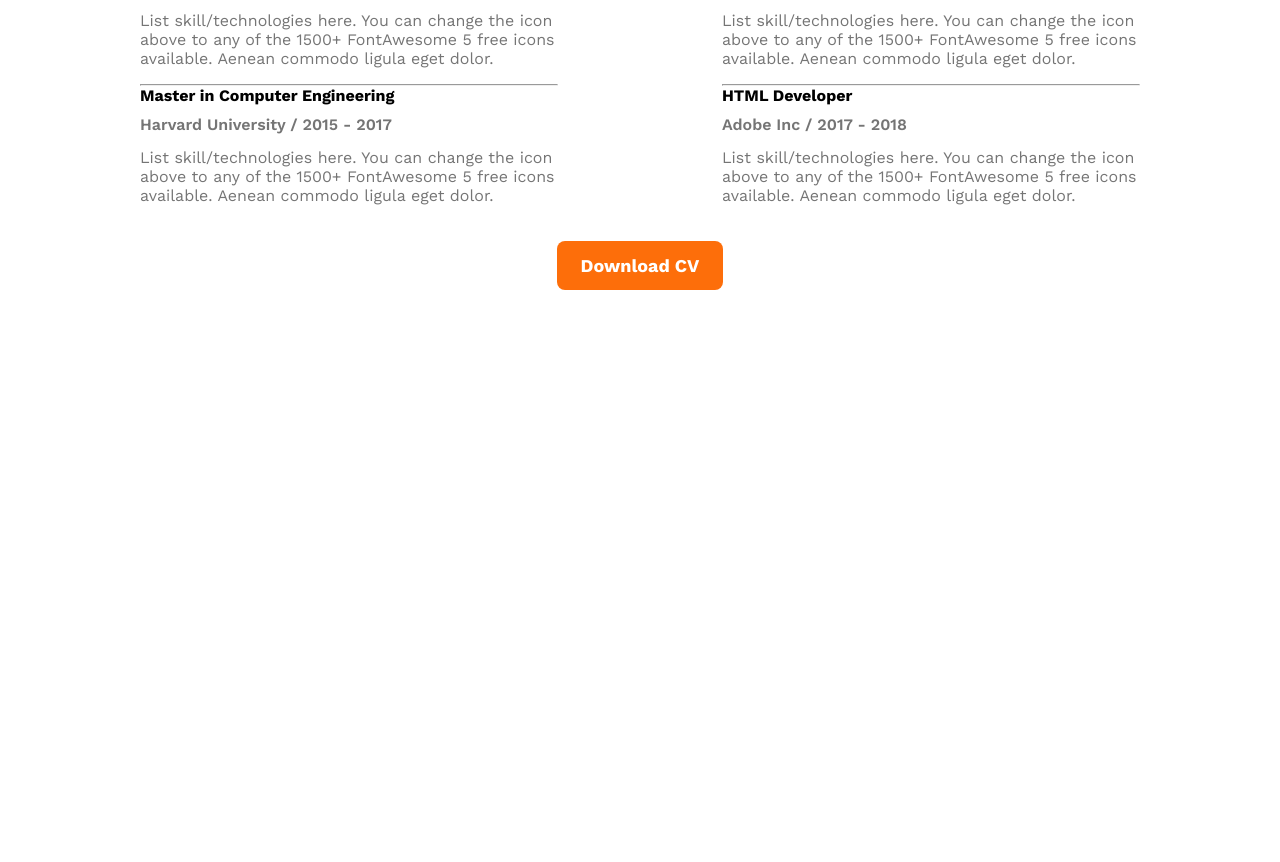
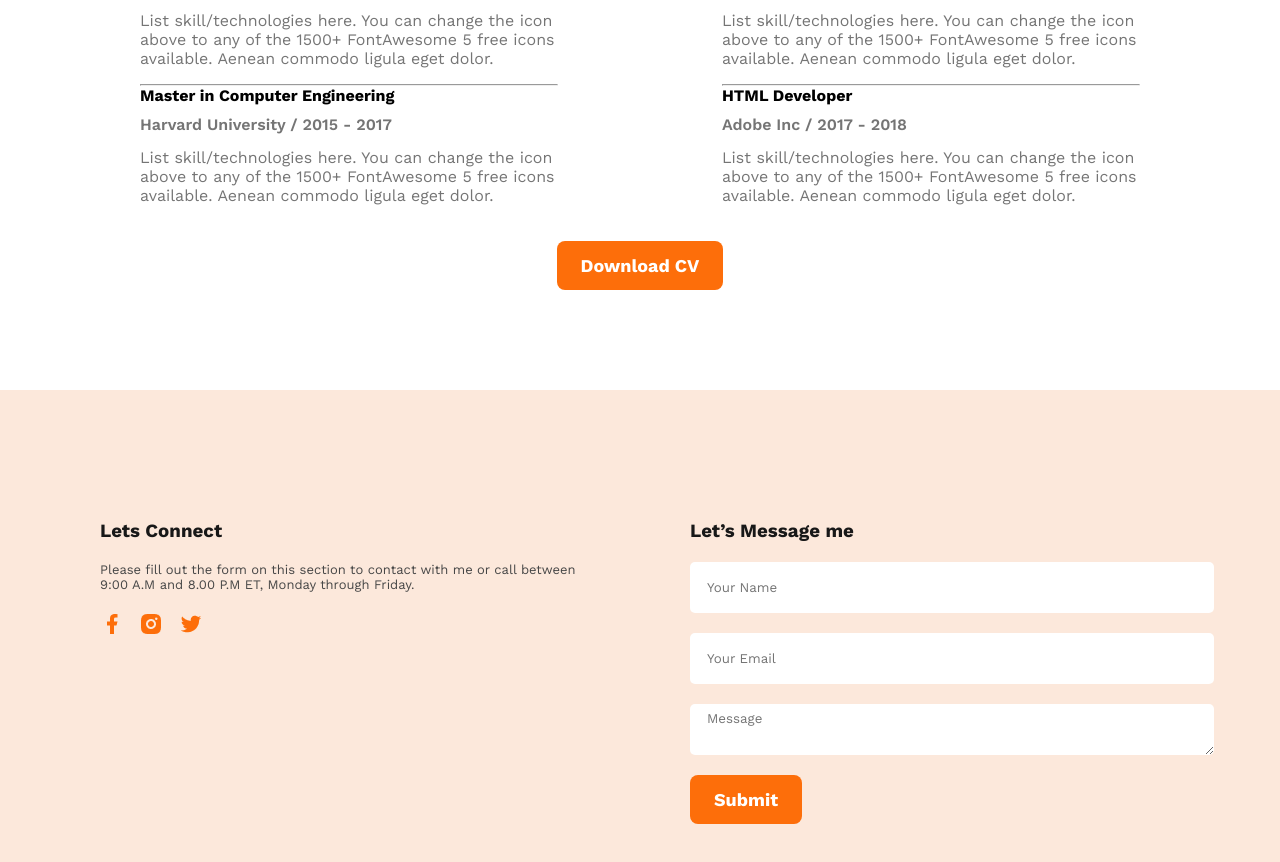
Before and after one commit to zobaer-zahad-reza/Portfolio-Project, a plain HTML site: page index.html in a window 1280 px wide. Shown: the part 2392-3254 px from the top of the page. Before the commit the page ends 2682 px from the top, so only its background shows below. Drawn offline with nearby package versions, Linux system fonts and the light colour scheme.

Commit message:
end edit

```diff
--- a/index.html
+++ b/index.html
@@ -136,6 +136,25 @@
             </div>
         </section>
     </main>
-    <footer></footer>
+    <footer class="sec-bg">
+        <div class="footer-column">
+            <h3 class="footer-title">Lets Connect</h3>
+            <p class="dark-2">Please fill out the form on this section to contact with me or call between 9:00 A.M and 8.00 P.M ET, Monday through Friday.</p>
+            <div class="footer-icon">
+                <a href="https://www.facebook.com/"><img src="images/icons/facebook.png" alt="fb"></a>
+                <a href="https://www.instagram.com"><img src="images/icons/insta.png" alt="insta"></a>
+                <a href="https://www.x.com"><img src="images/icons/twitter.png" alt="twitter"></a>
+            </div>
+        </div>
+        <div class="footer-column">
+            <h3 class="footer-title">Let’s Message me</h3>
+            <form action="">
+                <input class="dark-3" type="text" name="" id="" placeholder="Your Name">
+                <input class="dark-3" type="email" name="" id="" placeholder="Your Email">
+                <textarea class="dark-3" name="" id="" cols="30" rows="20" placeholder="Message"></textarea>
+                <input type="submit" value="Submit" class="btn">
+            </form>
+        </div>
+    </footer>
 </body>
 </html>
--- a/styles/myweb.css
+++ b/styles/myweb.css
@@ -199,3 +199,35 @@ main section{
     border-radius: 8px;
     margin-top: 20px;
 }
+/* footer section style */
+footer{
+    display: flex;
+    padding: 130px 100px;
+    gap: 100px;
+    margin-top: 100px;
+}
+.footer-icon a img{
+    /* justify-content: space-between; */
+    margin-right: 10px;
+}
+.footer-column{
+    width: 50%;
+}
+footer h3{
+    color: #181818;
+    margin-bottom: 20px;
+}
+footer p{
+    font-size: 13px;
+    margin-bottom: 20px;
+}
+footer input[type="text"],footer input[type="email"],footer textarea{
+    height: 37px;
+    background-color: white;
+    border-radius: 5px;
+    display: block;
+    width: 100%;
+    padding: 7px 17px;
+    border: none;
+    margin-bottom: 20px;
+}
```
